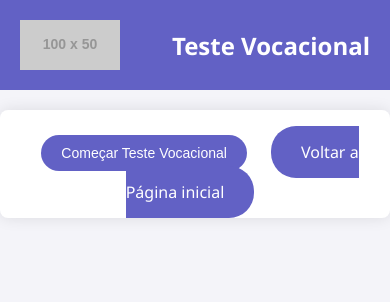
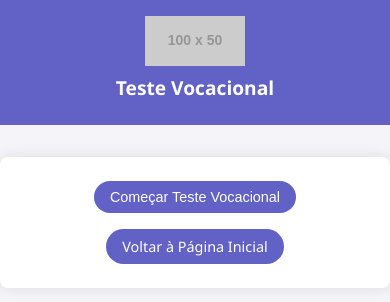
Before and after one commit to BencaoNkaziToko/orienta-curso-profissional, a plain HTML site: page index.html in a window 390 px wide. Drawn offline with Linux system fonts and the light colour scheme; placeholder pictures from the web are drawn by us.

Commit message:
Update index.html

```diff
--- a/index.html
+++ b/index.html
@@ -17,67 +17,56 @@
         header {
             background-color: #6261c5;
             color: #fff;
-            padding: 20px;
+            padding: 1rem;
             display: flex;
-            justify-content: space-between;
+            flex-direction: column;
             align-items: center;
+            text-align: center;
         }
 
         header img {
-            height: 50px;
+            height: auto;
+            max-width: 100%;
         }
 
         header h1 {
-            font-size: 24px;
-            margin: 0;
+            font-size: 1.5rem;
+            margin: 0.5rem 0;
         }
 
         .container {
             max-width: 800px;
-            margin: 50px auto;
-            padding: 20px;
+            margin: 2rem auto;
+            padding: 1rem;
             background-color: white;
             box-shadow: 0 0 15px rgba(0, 0, 0, 0.1);
             border-radius: 8px;
             text-align: center;
         }
 
-        button {
-            background-color: #6261c5;
-            color: white;
-            border: none;
-            padding: 15px 30px;
-            margin: 10px;
-            border-radius: 25px;
-            cursor: pointer;
-            font-size: 16px;
-            transition: background-color 0.3s;
-        }
-
-        button:hover {
-            background-color: #6261c5;
-        }
-
+        button,
         a {
             background-color: #6261c5;
             color: white;
             border: none;
-            padding: 15px 30px;
-            margin: 10px;
+            padding: 1rem 2rem;
+            margin: 0.5rem;
             border-radius: 25px;
             cursor: pointer;
-            font-size: 16px;
+            font-size: 1rem;
             transition: background-color 0.3s;
             text-decoration: none;
+            display: inline-block;
         }
 
+        button:hover,
         a:hover {
-            background-color: #6261c5;
+            background-color: #5054a5;
         }
 
         #result {
             display: none;
-            margin-top: 20px;
+            margin-top: 1rem;
         }
 
         .popup {
@@ -86,12 +75,14 @@
             left: 50%;
             top: 50%;
             transform: translate(-50%, -50%);
-            padding: 20px;
+            padding: 1rem;
             background-color: white;
             border: 1px solid black;
             z-index: 10;
             box-shadow: 0 0 10px rgba(0, 0, 0, 0.2);
             border-radius: 8px;
+            width: 90%;
+            max-width: 400px;
         }
 
         .popup.active {
@@ -111,7 +102,7 @@
 
         .result-content {
             text-align: left;
-            margin-top: 20px;
+            margin-top: 1rem;
         }
 
         .result-content h3 {
@@ -124,18 +115,17 @@
         }
 
         .result-content ul li {
-            margin: 5px 0;
+            margin: 0.5rem 0;
         }
 
         @media screen and (max-width: 600px) {
-            .container {
-                margin: 20px auto;
-                padding: 15px;
+            header h1 {
+                font-size: 1.2rem;
             }
 
-            button {
-                padding: 10px 20px;
-                font-size: 14px;
+            button, a {
+                padding: 0.5rem 1rem;
+                font-size: 0.9rem;
             }
         }
     </style>
@@ -149,7 +139,7 @@
 
     <div class="container">
         <button onclick="startTest()">Começar Teste Vocacional</button>
-        <a href="https://projetolongoka.onrender.com/mukalassi_ensino_superior">Voltar a Página inicial</a>
+        <a href="https://projetolongoka.onrender.com/mukalassi_ensino_superior">Voltar à Página Inicial</a>
     </div>
 
     <div id="popup" class="popup">
@@ -233,8 +223,6 @@
             displayQuestion();
         }
 
-
-
         function showPopup() {
             document.getElementById("popup").classList.add("active");
             document.getElementById("overlay").style.display = "block";
@@ -277,10 +265,7 @@
             const totalAnswers = profiles.exactSciences + profiles.healthSciences + profiles.socialSciences + profiles.humanities + profiles.arts + profiles.education;
             const exactSciencesPercentage = Math.round((profiles.exactSciences / totalAnswers) * 100);
             const healthSciencesPercentage = Math.round((profiles.healthSciences / totalAnswers) * 100);
-            const socialSciencesPercentage = Math.round((profiles.socialSciences / totalAnswers) * 100);
-            const humanitiesPercentage = Math.round((profiles.humanities / totalAnswers) * 100);
             const artsPercentage = Math.round((profiles.arts / totalAnswers) * 100);
-            const educationPercentage = Math.round((profiles.education / totalAnswers) * 100);
 
             let dominantProfile = '';
             let suggestedCourses = '';
```
